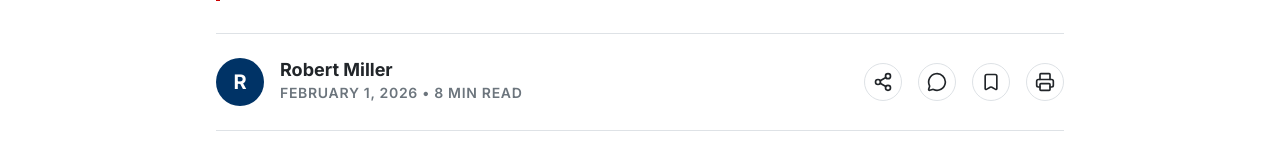
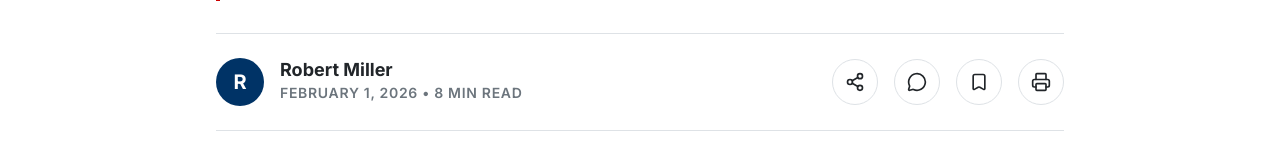
Before and after one commit to arisrobles/USA-Daily-News, a Next.js app: page /news/amtrak-senior-travel-tips in a window 1280 px wide. Shown: the part 511-666 px from the top of the page. Built offline with nearby package versions, Linux system fonts and the light colour scheme; a web font is replaced by a local one.

Commit message:
feat: implement interactive article actions (share, comment, bookmark, print)

```diff
--- a/src/app/news/[id]/page.tsx
+++ b/src/app/news/[id]/page.tsx
@@ -3,6 +3,7 @@ import { notFound } from 'next/navigation';
 import Link from 'next/link';
 import { Share2, MessageCircle, Bookmark, Printer } from 'lucide-react';
 import AdPlaceholder from '@/components/ui/AdPlaceholder';
+import ArticleActions from '@/components/news/ArticleActions';
 
 export default async function ArticlePage({ params }: { params: Promise<{ id: string }> }) {
     const { id } = await params;
@@ -50,20 +51,7 @@ export default async function ArticlePage({ params }: { params: Promise<{ id: st
                         </div>
                     </div>
 
-                    <div className="flex gap-4">
-                        <button className="p-2 border border-border rounded-full hover:bg-accent transition-colors">
-                            <Share2 className="h-5 w-5" />
-                        </button>
-                        <button className="p-2 border border-border rounded-full hover:bg-accent transition-colors">
-                            <MessageCircle className="h-5 w-5" />
-                        </button>
-                        <button className="p-2 border border-border rounded-full hover:bg-accent transition-colors">
-                            <Bookmark className="h-5 w-5" />
-                        </button>
-                        <button className="p-2 border border-border rounded-full hover:bg-accent transition-colors">
-                            <Printer className="h-5 w-5" />
-                        </button>
-                    </div>
+                    <ArticleActions />
                 </div>
             </div>
 
@@ -89,7 +77,7 @@ export default async function ArticlePage({ params }: { params: Promise<{ id: st
                         dangerouslySetInnerHTML={{ __html: article.content }}
                     />
 
-                    <div className="mt-16 p-8 bg-accent border border-border rounded-sm">
+                    <div id="engagement-section" className="mt-16 p-8 bg-accent border border-border rounded-sm">
                         <h3 className="text-2xl font-serif font-black mb-4">Inside Our Journalism</h3>
                         <p className="text-sm text-muted leading-relaxed mb-6">
                             Everything we publish is verified by our editorial team. As an independent newsroom, our only loyalty is to our readers. Support our work by becoming a subscriber today.
--- /dev/null
+++ b/src/components/news/ArticleActions.tsx
@@ -0,0 +1,78 @@
+"use client";
+
+import { Share2, MessageCircle, Bookmark, Printer, Check } from 'lucide-react';
+import { useState } from 'react';
+
+export default function ArticleActions() {
+    const [isBookmarked, setIsBookmarked] = useState(false);
+    const [copied, setCopied] = useState(false);
+
+    const handleShare = async () => {
+        const url = window.location.href;
+        if (navigator.share) {
+            try {
+                await navigator.share({
+                    title: document.title,
+                    url: url
+                });
+            } catch (err) {
+                console.log('Error sharing:', err);
+            }
+        } else {
+            // Fallback: Copy to clipboard
+            await navigator.clipboard.writeText(url);
+            setCopied(true);
+            setTimeout(() => setCopied(false), 2000);
+        }
+    };
+
+    const handlePrint = () => {
+        window.print();
+    };
+
+    const handleBookmark = () => {
+        setIsBookmarked(!isBookmarked);
+    };
+
+    const handleComment = () => {
+        // Scroll to subscripton/info box as a placeholder for "engagement"
+        const element = document.getElementById('engagement-section');
+        if (element) {
+            element.scrollIntoView({ behavior: 'smooth' });
+        }
+    };
+
+    return (
+        <div className="flex gap-4">
+            <button
+                onClick={handleShare}
+                title="Share this article"
+                className="p-3 border border-border rounded-full hover:bg-accent transition-colors relative"
+            >
+                {copied ? <Check className="h-5 w-5 text-green-600" /> : <Share2 className="h-5 w-5" />}
+                {copied && <span className="absolute -top-10 left-1/2 -translate-x-1/2 bg-black text-white text-[10px] px-2 py-1 rounded">Copied!</span>}
+            </button>
+            <button
+                onClick={handleComment}
+                title="Join conversation"
+                className="p-3 border border-border rounded-full hover:bg-accent transition-colors"
+            >
+                <MessageCircle className="h-5 w-5" />
+            </button>
+            <button
+                onClick={handleBookmark}
+                title={isBookmarked ? "Remove bookmark" : "Save for later"}
+                className={`p-3 border border-border rounded-full hover:bg-accent transition-colors ${isBookmarked ? 'bg-primary/5 border-primary text-primary' : ''}`}
+            >
+                <Bookmark className={`h-5 w-5 ${isBookmarked ? 'fill-primary' : ''}`} />
+            </button>
+            <button
+                onClick={handlePrint}
+                title="Print article"
+                className="p-3 border border-border rounded-full hover:bg-accent transition-colors"
+            >
+                <Printer className="h-5 w-5" />
+            </button>
+        </div>
+    );
+}
```
